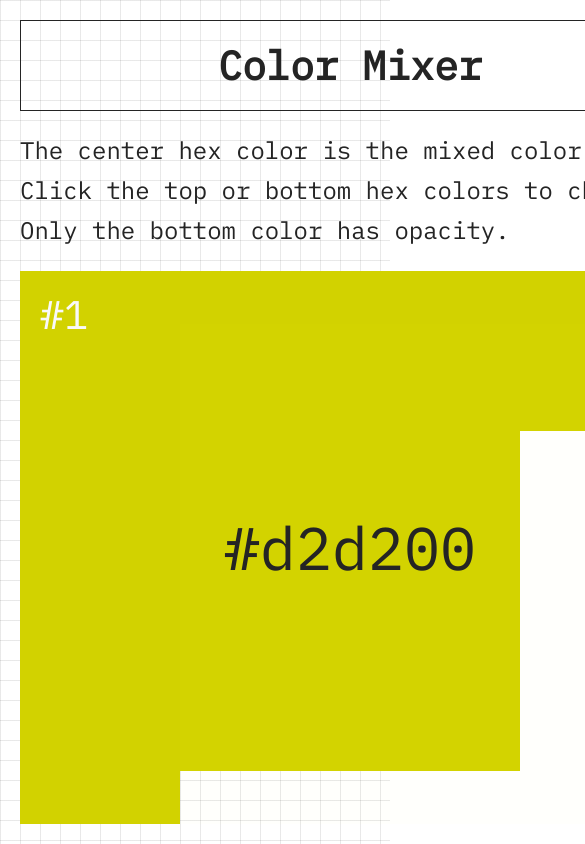
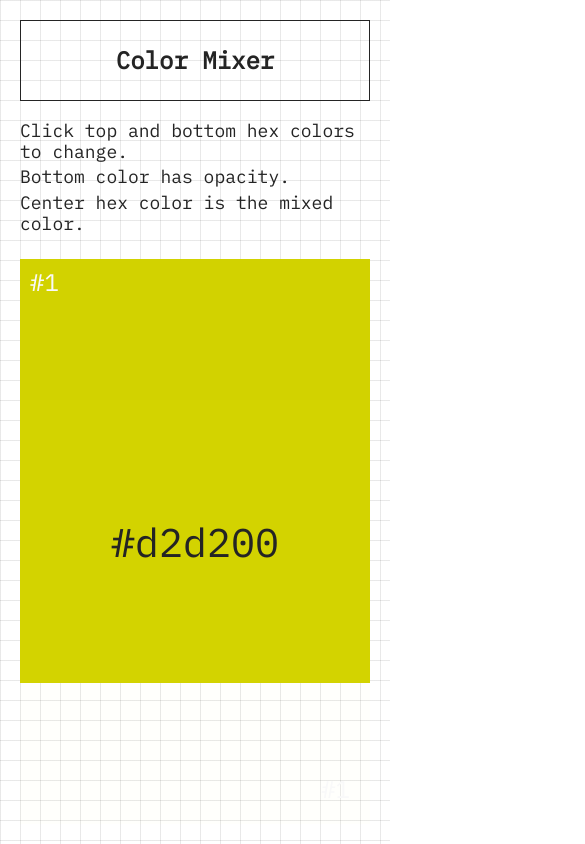
Before and after one commit to skoch/color-hexifier, a React (Create React App) app: page /1/1/1 in a window 390 px wide. Shown: the top 844 px of the page, 585 px wide, since content can reach past the window. Built offline with nearby package versions, Linux system fonts and the light colour scheme.

Commit message:
feat: responsive

```diff
--- a/src/components/Square.tsx
+++ b/src/components/Square.tsx
@@ -18,11 +18,18 @@ interface Props extends Attributes{
 const Text = styled.h3`
   font-size: 4rem;
   font-weight: normal;
-  margin: 2rem;
+  margin: 1rem;
   cursor: pointer;
 
   &.large {
     font-size: 6rem;
+    @media (max-width: 414px) {
+      font-size: 3rem;
+    }
+  }
+
+  @media (max-width: 414px) {
+    font-size: 2.4rem;
   }
 `;
 
--- a/src/pages/Secondary.tsx
+++ b/src/pages/Secondary.tsx
@@ -30,7 +30,12 @@ const ColorContainer = styled.div`
   position: relative;
   width: 66rem;
   height: 66rem;
-  margin: 2rem
+  margin: 2rem;
+
+  @media (max-width: 699px) {
+    width: calc(100vw - 4rem);
+    height: 100%;
+  }
 `;
 
 const LargeWrapper = styled.div`
@@ -41,6 +46,10 @@ const LargeWrapper = styled.div`
   &.bottom {
     bottom: 0;
     right: 0;
+  }
+  @media (max-width: 699px) {
+    width: calc(100vw - 4rem);
+    height: 75%;
   }
 `;
 
@@ -57,6 +66,9 @@ const SmallWrapper = styled.div`
     bottom: 0;
     left: 0;
   }
+  @media (max-width: 699px) {
+    display: none;
+  }
 `;
 
 const TargetColorText = styled.h3`
@@ -70,6 +82,10 @@ const TargetColorText = styled.h3`
   font-size: 6rem;
   font-weight: normal;
   margin: 0;
+
+  @media (max-width: 414px) {
+    font-size: 4rem;
+  }
 `;
 
 const Header = styled.h1`
@@ -82,11 +98,20 @@ const Header = styled.h1`
   margin: 2rem;
   border: 1px solid #242424;
   width: calc(66rem - 0.2rem);
+  @media (max-width: 699px) {
+    width: calc(100vw - 4.2rem);
+  }
+  @media (max-width: 414px) {
+    font-size: 2.4rem;
+  }
 `;
 
 const ParagraphsWrapper = styled.div`
   width: 66rem;
   margin: 0 2rem;
+  @media (max-width: 699px) {
+    width: calc(100vw - 4rem);
+  }
 `;
 
 const Paragraph = styled.p`
@@ -96,6 +121,11 @@ const Paragraph = styled.p`
   margin: 0;
   display: flex;
   align-items: center;
+  @media (max-width: 699px) {
+    font-size: 1.8rem;
+    height: auto;
+    margin-bottom: 0.5rem;
+  }
 `;
 
 // var alpha = Math.round(0.5 * 255);
@@ -162,9 +192,9 @@ const Index = () => {
     <Root>
       <Header>Color Mixer</Header>
       <ParagraphsWrapper>
-        <Paragraph>The center hex color is the mixed color.</Paragraph>
-        <Paragraph>Click the top or bottom hex colors to change.</Paragraph>
-        <Paragraph>Only the bottom color has opacity.</Paragraph>
+        <Paragraph>Click top and bottom hex colors to change.</Paragraph>
+        <Paragraph>Bottom color has opacity.</Paragraph>
+        <Paragraph>Center hex color is the mixed color.</Paragraph>
       </ParagraphsWrapper>
       <ColorContainer>
         <TargetColorText
```
